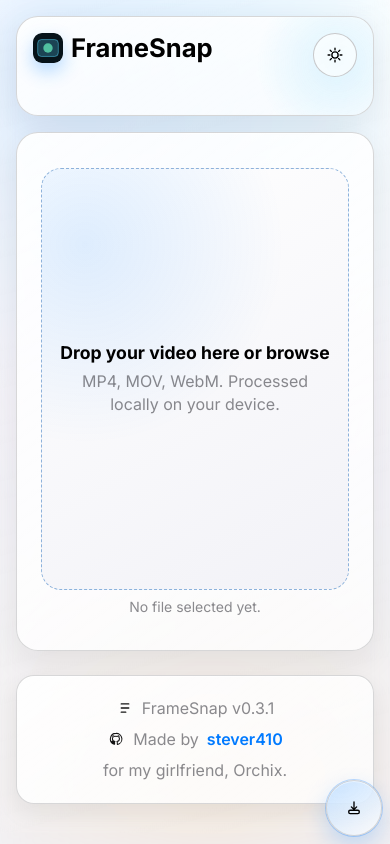
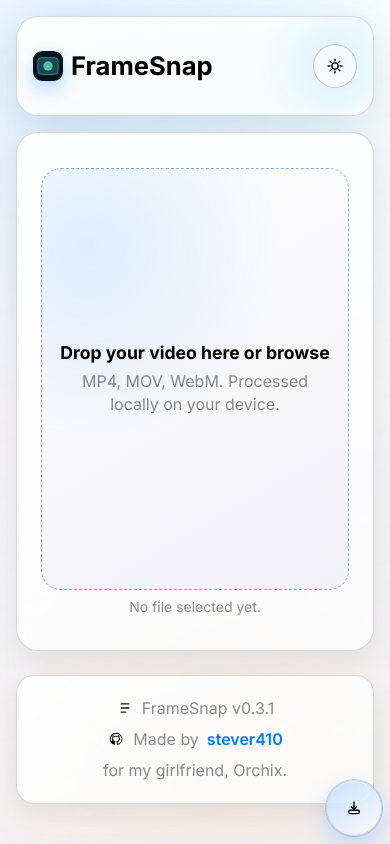
Before and after one commit to stever410/framesnap, a Preact app: page / in a window 390 px wide. Built offline with nearby package versions, Linux system fonts and the light colour scheme.

Commit message:
feat: enhance hero section layout with improved flexbox styling and responsive adjustments

```diff
--- a/src/app/app.tsx
+++ b/src/app/app.tsx
@@ -493,10 +493,7 @@ export function App(): JSX.Element {
 
   return (
     <main class={hasVideo ? "app-shell app-shell--video" : "app-shell app-shell--upload-focus"}>
-      <header
-        class={hasVideo ? "glass card hero hero--compact" : "glass card hero"}
-      >
-        <div class="hero-top">
+      <header class="glass card hero hero--compact">
         <div class="hero-headline">
           <div class="brand-title">
             <img
@@ -576,7 +573,6 @@ export function App(): JSX.Element {
               </svg>
             </span>
           </button>
-          </div>
         </div>
       </header>
 
--- a/src/styles/components.css
+++ b/src/styles/components.css
@@ -164,6 +164,10 @@
 }
 
 .hero {
+  display: flex;
+  align-items: center;
+  justify-content: space-between;
+  gap: var(--space-4);
   text-align: left;
   position: relative;
   isolation: isolate;
@@ -211,25 +215,20 @@
   padding: var(--space-4);
 }
 
-.hero-top {
-  display: flex;
-  align-items: center;
-  justify-content: space-between;
-  gap: var(--space-4);
-  position: relative;
-  z-index: var(--z-base);
-}
-
 .hero-actions {
   display: inline-flex;
   align-items: center;
   gap: var(--space-2);
+  position: relative;
+  z-index: var(--z-base);
 }
 
 .hero-headline {
   display: grid;
   gap: var(--space-2);
   max-width: 62ch;
+  position: relative;
+  z-index: var(--z-base);
   animation: soft-pop 360ms var(--motion-enter) 120ms both;
 }
 
@@ -886,8 +885,18 @@
 }
 
 @media (max-width: 680px) {
+  .hero {
+    width: 100%;
+    max-width: none;
+  }
+
+  .hero--compact {
+    padding: 8px 10px;
+  }
+
   .brand-title {
     gap: 8px;
+    justify-content: flex-start;
   }
 
   .brand-title__logo {
@@ -907,15 +916,28 @@
     height: clamp(240px, 48dvh, 440px);
   }
 
-  .hero-top {
-    align-items: flex-start;
+  .hero {
+    flex-direction: row;
+    align-items: center;
     justify-content: space-between;
-    gap: var(--space-3);
+    gap: 10px;
   }
 
   .hero-actions {
-    flex-direction: column;
-    align-items: flex-end;
+    flex-direction: row;
+    align-items: center;
+    justify-content: flex-end;
+    width: auto;
+    flex: 0 0 auto;
+  }
+
+  .hero-headline {
+    width: auto;
+    max-width: none;
+    text-align: left;
+    justify-items: start;
+    flex: 1 1 auto;
+    min-width: 0;
   }
 
   .hero-install-btn {
```
Lines whose indentation alone changed are shown as unchanged.
